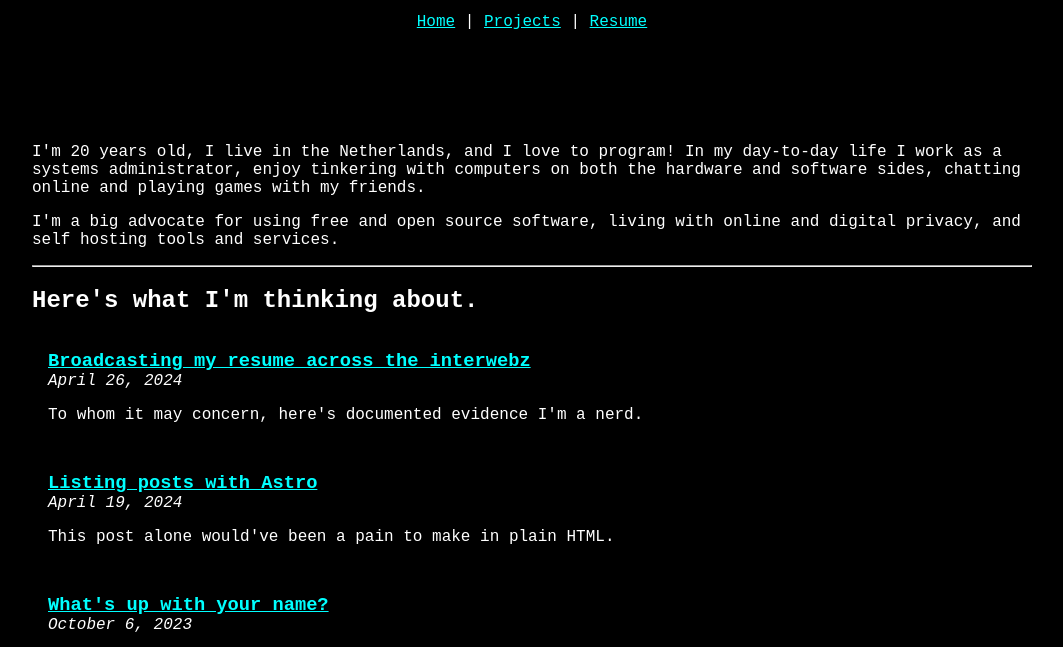
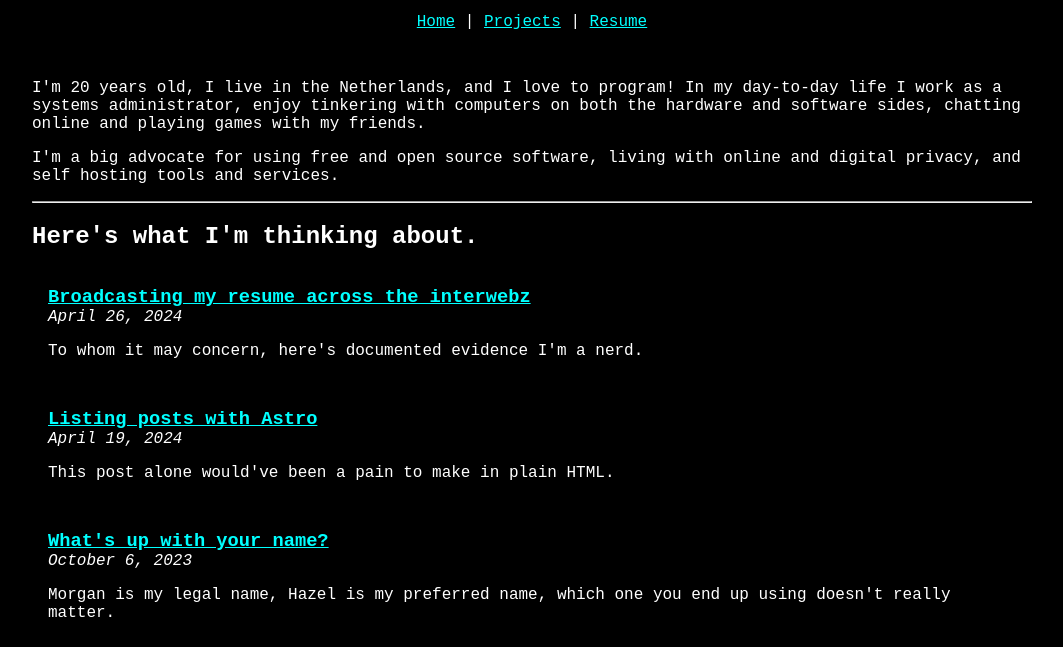
Before and after one commit to Leafeling/hazelthats.me, an Astro site: page / in a window 1280 px wide. Shown: the part 91-738 px from the top of the page, without its empty margins (108-1171 px from the left). Built offline with nearby package versions, Linux system fonts and the light colour scheme; Astro itself is replaced by a stand-in of ours.

Commit message:
Adjust spacing to be more compact

```diff
--- a/src/styles/global.css
+++ b/src/styles/global.css
@@ -14,9 +14,6 @@ footer {
   max-width: 1000px;
 }
 
-main {
-  padding-block: 5rem;
-}
 header,
 footer {
   text-align: center;
```
